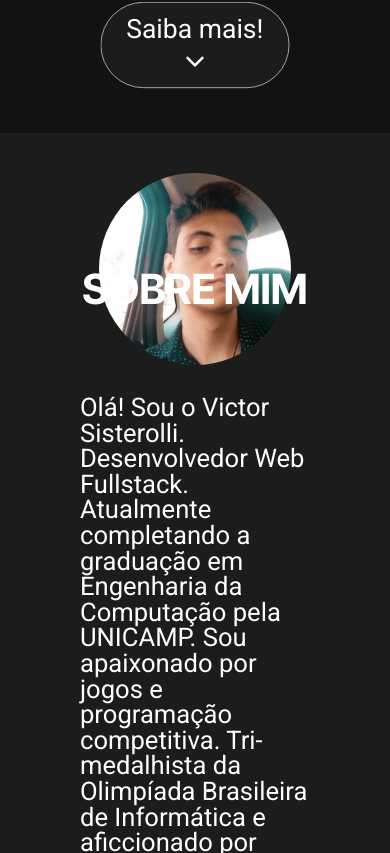
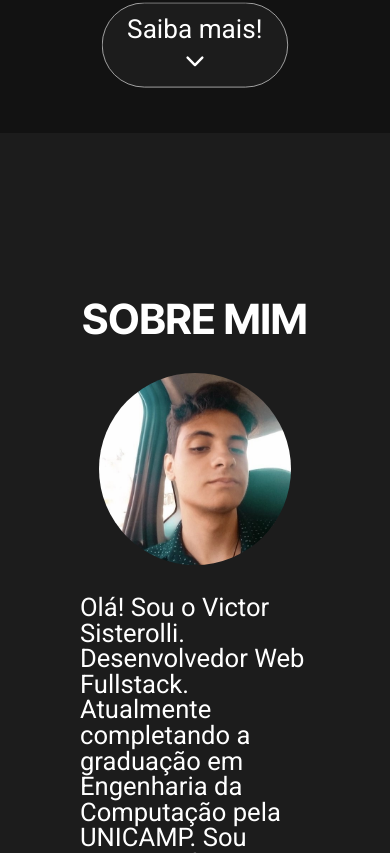
Before and after one commit to vsisterolli/vsisterolli-portfolio, a React (Create React App) app: page / in a window 390 px wide. Shown: the part 711-1564 px from the top of the page. Built offline with nearby package versions, Linux system fonts and the light colour scheme.

Commit message:
fix: small screen responsivity

```diff
--- a/src/components/AboutMe/AboutMeStyle.js
+++ b/src/components/AboutMe/AboutMeStyle.js
@@ -54,6 +54,9 @@ const AboutMeStyle = styled.section`
             }
         }
     }
+    @media (max-width: 800px) {
+        padding-top: 200px;
+    }
 `
 
 export default AboutMeStyle;
--- a/src/components/Header/HeaderStyle.js
+++ b/src/components/Header/HeaderStyle.js
@@ -38,7 +38,7 @@ const HeaderStyle = styled.header`
             font-size: 0.8em;
         }
     }
-    @media (max-width: 600px) {
+    @media (max-width: 650px) {
         justify-content: center;
         h1 {
             font-size: 2em;
--- a/src/components/Tecnologies/TecnologiesStyle.js
+++ b/src/components/Tecnologies/TecnologiesStyle.js
@@ -89,8 +89,9 @@ const TecnologiesStyle = styled.section`
         color: ${textColor};
         text-align: center;
     }
-
-
+    @media (max-width: 940px) {
+        padding-top: 250px;
+    }
 `
 
 export default TecnologiesStyle;
```
